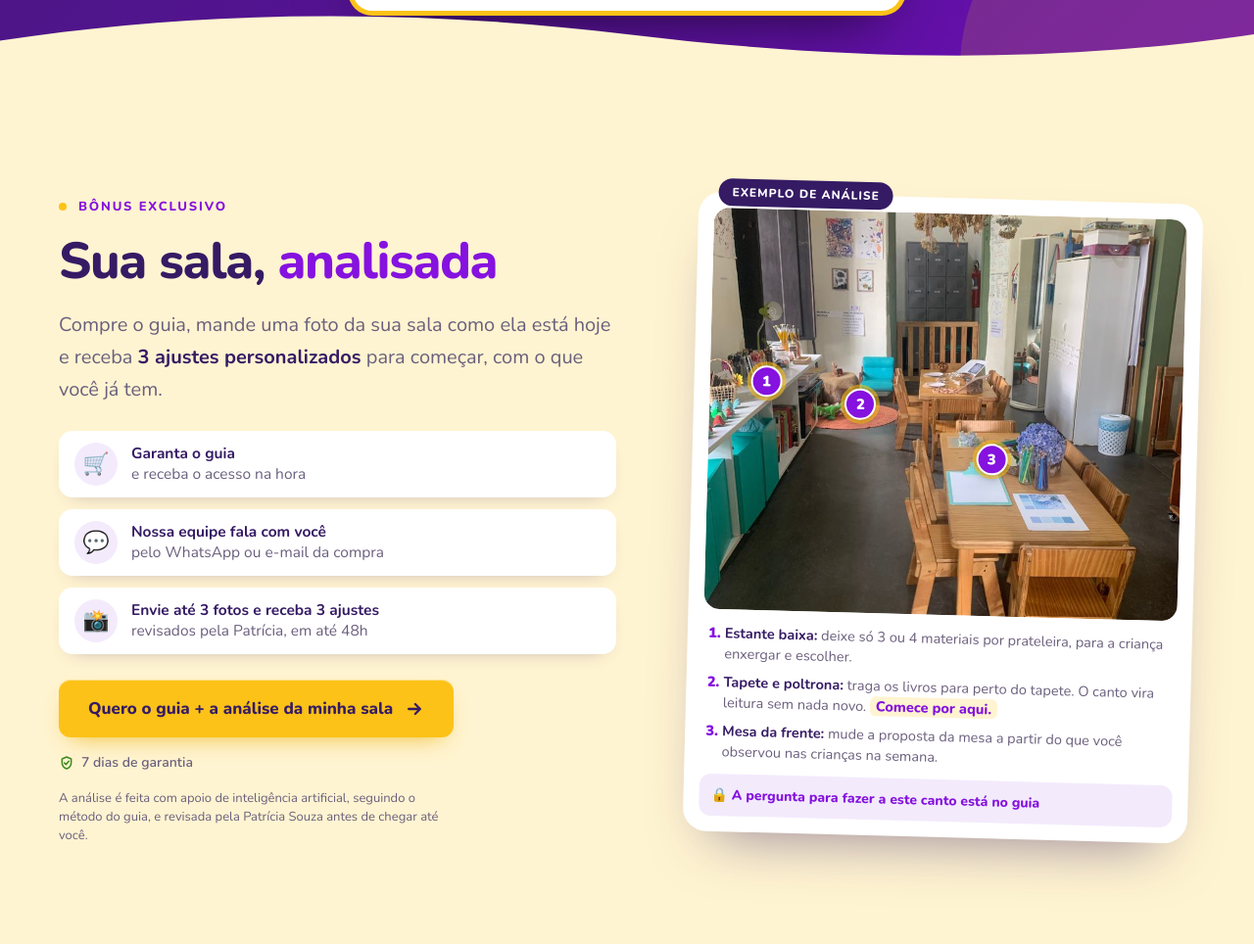
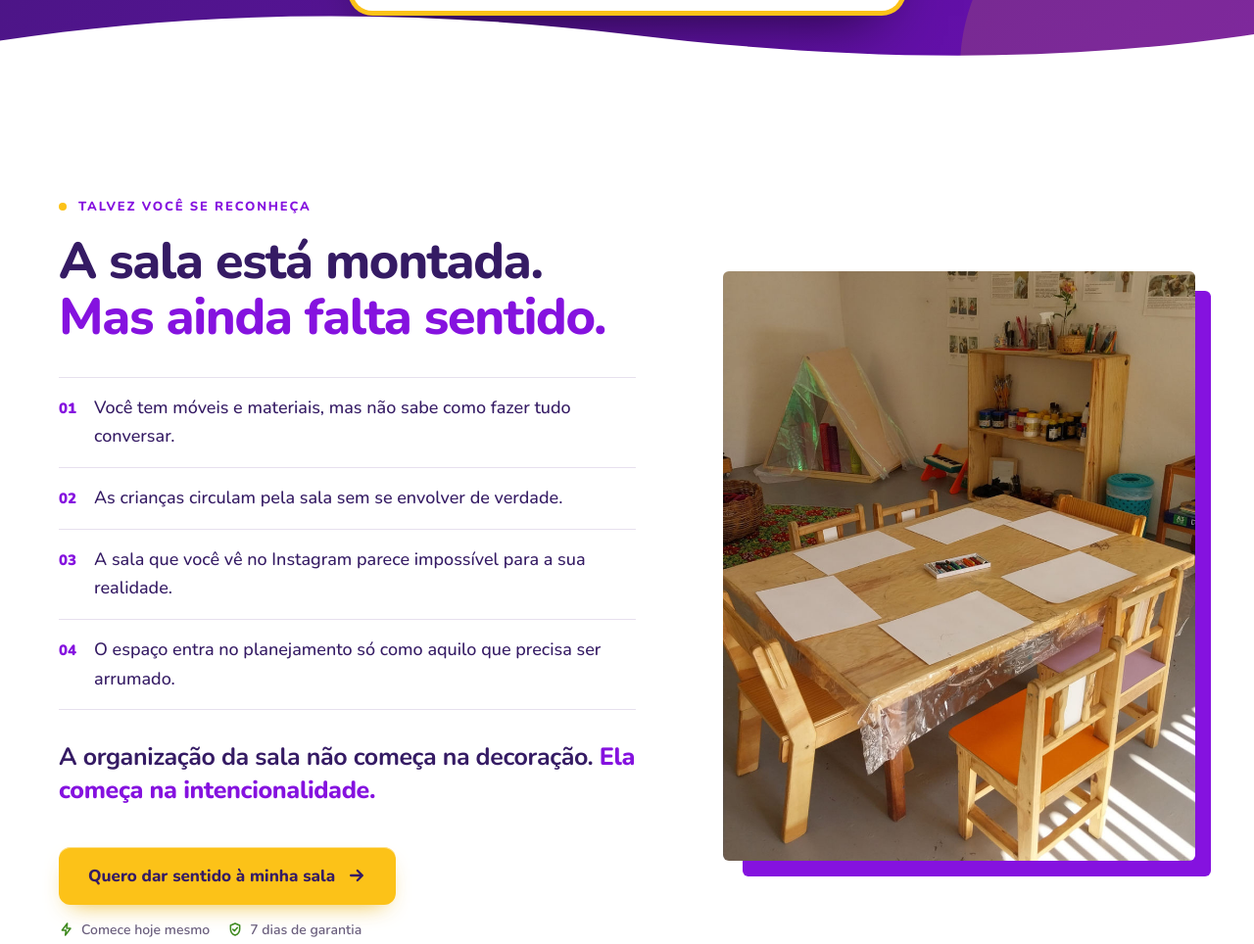
Before and after one commit to oficinacriarebrincarads-a11y/site-oficina-criar-e-brincar, a plain HTML site: page guia-sala-referencia/index.html in a window 1280 px wide. Shown: the part 1223-2187 px from the top of the page at 98% size. Drawn offline with nearby package versions, Linux system fonts and the light colour scheme.

Commit message:
Guia Sala Referência: remove o bloco 'Sua sala, analisada'; botão da foto leva ao bônus na oferta
Co-Authored-By: Claude Opus 5.5 <noreply@anthropic.com>

```diff
--- a/guia-sala-referencia/index.html
+++ b/guia-sala-referencia/index.html
@@ -796,43 +796,9 @@
     </div>
   </div>
 </section>
-<svg class="onda" viewBox="0 0 1440 80" preserveAspectRatio="none" aria-hidden="true"><path fill="#FFF4D1" d="M0 48C240 8 480 8 720 40s480 40 720 0v40H0z"/></svg>
+<svg class="onda" viewBox="0 0 1440 80" preserveAspectRatio="none" aria-hidden="true"><path fill="#fff" d="M0 48C240 8 480 8 720 40s480 40 720 0v40H0z"/></svg>
 
-<!-- 6b. Análise da sua sala (bônus) -->
-<section class="analise faixa" id="analise" data-secao="analise">
-  <div class="miolo">
-    <div class="an-texto">
-      <span class="rotulo">Bônus exclusivo</span>
-      <h2>Sua sala, <em>analisada</em></h2>
-      <p class="lead">Compre o guia, mande uma foto da sua sala como ela está hoje e receba <b>3 ajustes personalizados</b> para começar, com o que você já tem.</p>
-      <ol class="an-passos">
-        <li><span>🛒</span><p><b>Garanta o guia</b><br>e receba o acesso na hora</p></li>
-        <li><span>💬</span><p><b>Nossa equipe fala com você</b><br>pelo WhatsApp ou e-mail da compra</p></li>
-        <li><span>📸</span><p><b>Envie até 3 fotos e receba 3 ajustes</b><br>revisados pela Patrícia, em até 48h</p></li>
-      </ol>
-      <div class="cta">
-        <a class="btn" href="#comprar" data-cta="analise" data-ir-oferta>Quero o guia + a análise da minha sala <svg aria-hidden="true"><use href="#i-seta"/></svg></a>
-        <div class="micro"><span><svg aria-hidden="true"><use href="#i-escudo"/></svg>7 dias de garantia</span></div>
-      </div>
-      <p class="an-nota">A análise é feita com apoio de inteligência artificial, seguindo o método do guia, e revisada pela Patrícia Souza antes de chegar até você.</p>
-    </div>
-    <figure class="an-exemplo">
-      <span class="an-etq">Exemplo de análise</span>
-      <div class="an-foto">
-        <img src="/assets/guia-sala-referencia/fotos/sala-corredor.jpg" width="750" height="1000" alt="Exemplo de foto de sala enviada para análise, marcada com três números" loading="lazy">
-        <i style="--x:12%;--y:43%">1</i><i style="--x:32%;--y:48%">2</i><i style="--x:60%;--y:61%">3</i>
-      </div>
-      <figcaption>
-        <ol class="an-ajustes">
-          <li><b>Estante baixa:</b> deixe só 3 ou 4 materiais por prateleira, para a criança enxergar e escolher.</li>
-          <li><b>Tapete e poltrona:</b> traga os livros para perto do tapete. O canto vira leitura sem nada novo. <em>Comece por aqui.</em></li>
-          <li><b>Mesa da frente:</b> mude a proposta da mesa a partir do que você observou nas crianças na semana.</li>
-        </ol>
-        <p class="an-trava">🔒 A pergunta para fazer a este canto está no guia</p>
-      </figcaption>
-    </figure>
-  </div>
-</section>
+
 
 <!-- 2. Identificação -->
 <section class="ident faixa" data-secao="identificacao">
@@ -1229,7 +1195,7 @@
       if(atual && atual < 3) return abre(atual + 1);
       if(atual === 3) return volta();
       ga('clique_bonus_analise', {origem:'foto'}); clarityEvento('clique_bonus_analise');
-      rolaPara('analise');
+      rolaPara('bonus-oferta');
     });
     window.addEventListener('resize', function(){ if(atual) abre(atual); });
     var ver = document.querySelector('.cs-btn');
```
